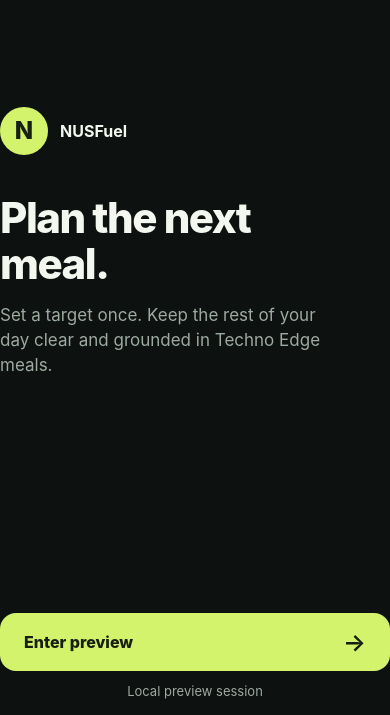
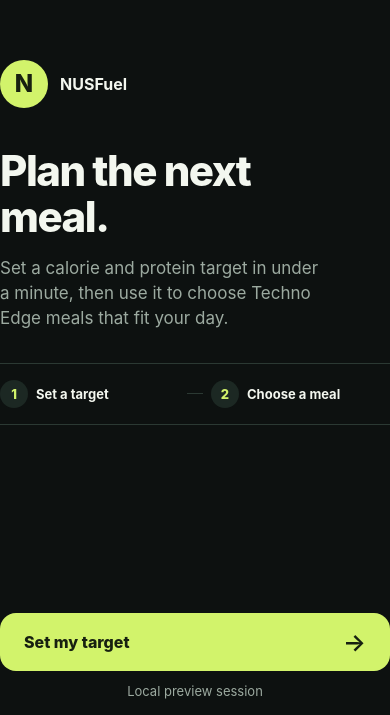
Before and after one commit to aarushbhutra/nusfuel, a React Native app in the folder mobile/: screen / in a window 390 px wide. Shown: the part 129-844 px from the top of the page. Built offline with nearby package versions, Linux system fonts and the light colour scheme; no server answers.

Commit message:
feat(ui): improve onboarding flow

```diff
--- a/mobile/src/screens/AuthEntryScreen.js
+++ b/mobile/src/screens/AuthEntryScreen.js
@@ -20,19 +20,30 @@ export default function AuthEntryScreen({ onContinue }) {
         </View>
         <Text style={styles.title}>Plan the next meal.</Text>
         <Text style={styles.copy}>
-          Set a target once. Keep the rest of your day clear and grounded in
-          Techno Edge meals.
+          Set a calorie and protein target in under a minute, then use it to
+          choose Techno Edge meals that fit your day.
         </Text>
+        <View style={styles.journey}>
+          <View style={styles.journeyStep}>
+            <Text style={styles.journeyNumber}>1</Text>
+            <Text style={styles.journeyLabel}>Set a target</Text>
+          </View>
+          <View style={styles.journeyLine} />
+          <View style={styles.journeyStep}>
+            <Text style={styles.journeyNumber}>2</Text>
+            <Text style={styles.journeyLabel}>Choose a meal</Text>
+          </View>
+        </View>
       </View>
 
       <View style={styles.footer}>
         <Pressable
           accessibilityRole="button"
-          accessibilityLabel="Enter NUSFuel preview"
+          accessibilityLabel="Start setting a target in NUSFuel preview"
           onPress={onContinue}
           style={({ pressed }) => [styles.button, pressed && styles.pressed]}
         >
-          <Text style={styles.buttonText}>Enter preview</Text>
+          <Text style={styles.buttonText}>Set my target</Text>
           <Text style={styles.buttonArrow}>→</Text>
         </Pressable>
         <Text style={styles.helper}>Local preview session</Text>
@@ -90,6 +101,46 @@ const styles = StyleSheet.create({
     marginTop: spacing.lg,
     maxWidth: 330,
   },
+  journey: {
+    alignItems: "center",
+    borderBottomColor: colors.line,
+    borderBottomWidth: 1,
+    borderTopColor: colors.line,
+    borderTopWidth: 1,
+    flexDirection: "row",
+    marginTop: spacing.xxl,
+    paddingVertical: spacing.lg,
+  },
+  journeyStep: {
+    alignItems: "center",
+    flex: 1,
+    flexDirection: "row",
+    gap: spacing.sm,
+  },
+  journeyNumber: {
+    alignItems: "center",
+    backgroundColor: colors.surfaceRaised,
+    borderRadius: 14,
+    color: colors.accent,
+    fontSize: 13,
+    fontWeight: "800",
+    height: 28,
+    lineHeight: 28,
+    textAlign: "center",
+    width: 28,
+  },
+  journeyLabel: {
+    color: colors.text,
+    flexShrink: 1,
+    fontSize: 13,
+    fontWeight: "700",
+  },
+  journeyLine: {
+    backgroundColor: colors.line,
+    height: 1,
+    marginHorizontal: spacing.sm,
+    width: spacing.lg,
+  },
   footer: {
     paddingBottom: spacing.lg,
   },
--- a/mobile/src/screens/GoalSavedScreen.js
+++ b/mobile/src/screens/GoalSavedScreen.js
@@ -6,11 +6,14 @@ export default function GoalSavedScreen({ goal, onEdit }) {
   return (
     <SafeAreaView style={styles.screen}>
       <View style={styles.content}>
+        <Text style={styles.progress}>Step 1 of 2 complete</Text>
         <View style={styles.confirmation}>
           <Text style={styles.confirmationMark}>✓</Text>
         </View>
         <Text style={styles.title}>You’re set.</Text>
-        <Text style={styles.copy}>Your daily target is ready for the meals ahead.</Text>
+        <Text style={styles.copy}>
+          Your target is ready. Next, choose a Techno Edge meal and see how it fits your day.
+        </Text>
 
         <View style={styles.summary}>
           <View style={styles.summaryItem}>
@@ -47,6 +50,13 @@ const styles = StyleSheet.create({
   content: {
     flex: 1,
     justifyContent: "center",
+  },
+  progress: {
+    alignSelf: "flex-start",
+    color: colors.accent,
+    fontSize: 13,
+    fontWeight: "800",
+    marginBottom: spacing.xl,
   },
   confirmation: {
     alignItems: "center",
--- a/mobile/src/screens/GoalSetupScreen.js
+++ b/mobile/src/screens/GoalSetupScreen.js
@@ -84,12 +84,15 @@ export default function GoalSetupScreen({ onSave }) {
         >
           <View style={styles.topBar}>
             <Text style={styles.brand}>NUSFuel</Text>
-            <Text style={styles.topBarText}>Goal setup</Text>
+            <Text style={styles.topBarText}>Step 1 of 2</Text>
+          </View>
+          <View accessibilityLabel="Onboarding progress: step 1 of 2" style={styles.progressTrack}>
+            <View style={styles.progressFill} />
           </View>
 
           <Text style={styles.title}>Set your daily targets.</Text>
           <Text style={styles.copy}>
-            Start with a clear calorie and protein target. You can change it any time.
+            Choose a preset or set your own. This takes about a minute, and you can change it later.
           </Text>
 
           <Text style={styles.sectionTitle}>Choose a starting point</Text>
@@ -189,7 +192,7 @@ export default function GoalSetupScreen({ onSave }) {
             {saving ? (
               <ActivityIndicator color={colors.accentText} />
             ) : (
-              <Text style={styles.saveButtonText}>Save target</Text>
+              <Text style={styles.saveButtonText}>Save and continue</Text>
             )}
           </Pressable>
         </ScrollView>
@@ -266,13 +269,25 @@ const styles = StyleSheet.create({
     color: colors.muted,
     fontSize: 13,
   },
+  progressTrack: {
+    backgroundColor: colors.line,
+    borderRadius: 2,
+    height: 4,
+    marginTop: spacing.lg,
+    overflow: "hidden",
+  },
+  progressFill: {
+    backgroundColor: colors.accent,
+    height: "100%",
+    width: "50%",
+  },
   title: {
     color: colors.text,
     fontSize: 36,
     fontWeight: "800",
     letterSpacing: -1.1,
     lineHeight: 40,
-    marginTop: spacing.xxl,
+    marginTop: spacing.xl,
     maxWidth: 330,
   },
   copy: {
```
